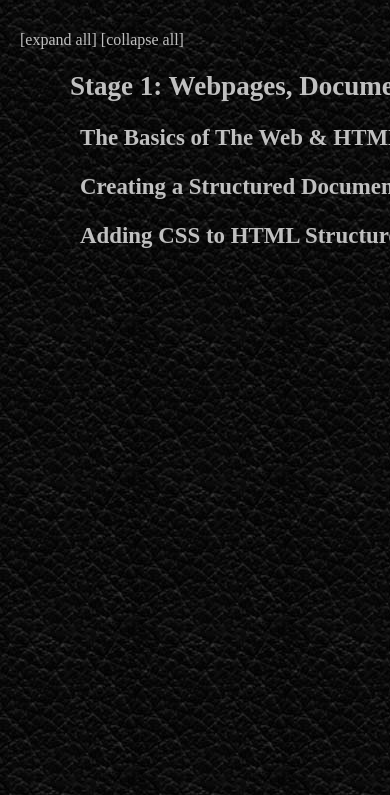
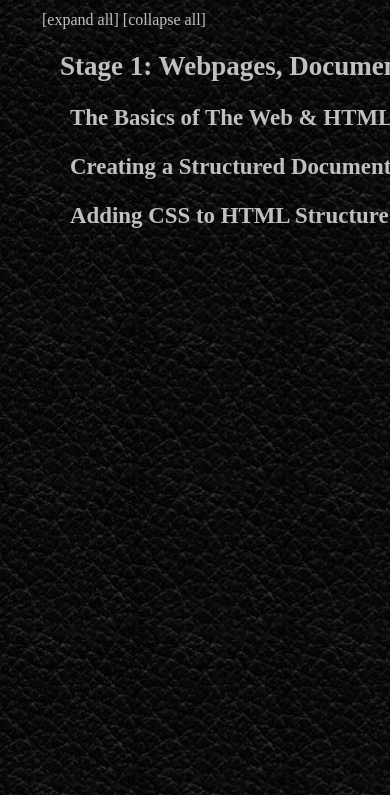
Before and after one commit to stevoblevo/Intro-to-programming-nanodegree, a plain HTML site: page nanoprog_notes.html in a window 390 px wide. Shown: the part 49-844 px from the top of the page. Drawn offline with nearby package versions, Linux system fonts and the light colour scheme.

Commit message:
main.css style tweaks

```diff
--- a/styles/main.css
+++ b/styles/main.css
@@ -68,12 +68,13 @@ body {
 .stage {
   font-size:1.3em;
   padding:0px 50px;
-  margin:auto;
+  margin-left:3em;
   min-width:660px;
   max-width:1230px;
   box-sizing:border-box;
 }
 .expand-all {
+  margin-left:2em;
   cursor:pointer;
   display:inline-block;
   transition:0.3s;
@@ -139,6 +140,13 @@ body {
 	height:42px;
     font-size:.8em;
 }
+.container-body {
+  margin-left:10px;
+  margin-top:60px;
+}
+.stage {
+  margin-left:0;
+}
 .stage h2 {
   font-size:1.3em;
 }
```
